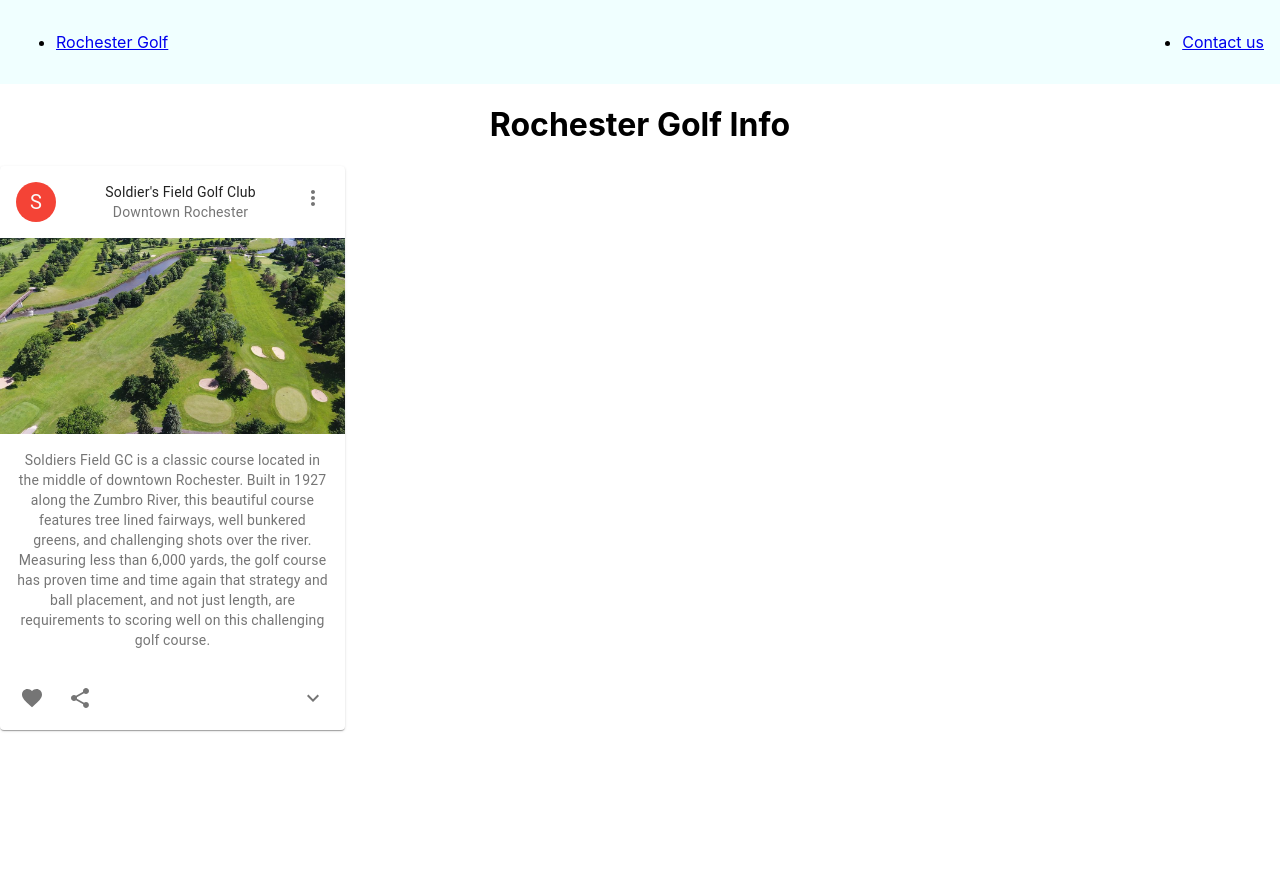
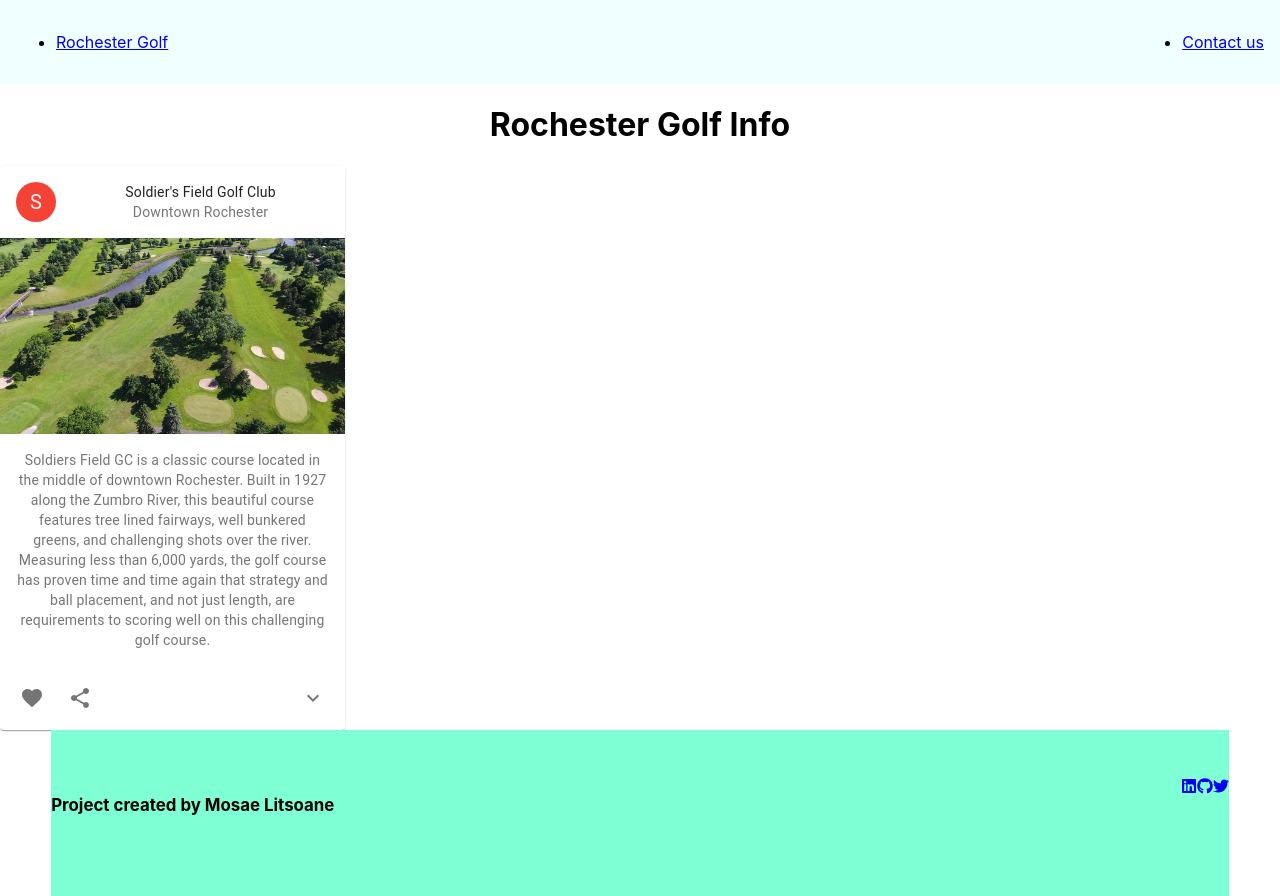
Before and after one commit to Mosae/rochester-golf, a React (Create React App) app: page / in a window 1280 px wide. Before the commit the page ends 800 px from the top, so only its background shows below. Built offline with nearby package versions, Linux system fonts and the light colour scheme.

Commit message:
Added footer and icons

```diff
--- a/package.json
+++ b/package.json
@@ -16,6 +16,7 @@
     "@types/react-router": "^5.1.12",
     "react": "^17.0.1",
     "react-dom": "^17.0.1",
+    "react-icons": "^4.2.0",
     "react-scripts": "4.0.3",
     "typescript": "^4.1.2",
     "web-vitals": "^1.0.1"
--- a/src/components/cards/card.tsx
+++ b/src/components/cards/card.tsx
@@ -58,11 +58,11 @@
 						S
 					</Avatar>
 				}
-				action={
-					<IconButton aria-label="settings">
-						<MoreVertIcon />
-					</IconButton>
-				}
+				// action={
+				// 	<IconButton aria-label="settings">
+				// 		<MoreVertIcon />
+				// 	</IconButton>
+				// }
 				title="Soldier's Field Golf Club"
 				subheader="Downtown Rochester"
 			/>
--- /dev/null
+++ b/src/components/footer/Footer.tsx
@@ -0,0 +1,38 @@
+import React from 'react';
+import './footer.css';
+import { FaGithub } from 'react-icons/fa';
+import { FaTwitter } from 'react-icons/fa';
+import { FaLinkedin } from 'react-icons/fa';
+
+function footer() {
+	return (
+		<footer className="footer">
+			<div className="made__by">
+				<h3>Project created by Mosae Litsoane</h3>
+			</div>
+
+			<nav>
+				<a
+					href="https://www.linkedin.com/in/mosae-litsoane/"
+					target="_blank"
+					rel="noopener noreferrer">
+					<FaLinkedin />
+				</a>
+				<a
+					href="https://github.com/Mosae"
+					target="_blank"
+					rel="noopener noreferrer">
+					<FaGithub />
+				</a>
+				<a
+					href="https://twitter.com/Mosae_Litsoane"
+					target="_blank"
+					rel="noopener noreferrer">
+					<FaTwitter />
+				</a>
+			</nav>
+		</footer>
+	);
+}
+
+export default footer;
--- /dev/null
+++ b/src/components/footer/footer.css
@@ -0,0 +1,12 @@
+.footer {
+	display: flex;
+	justify-content: space-between;
+	background-color: aquamarine;
+	width: 92%;
+	margin: 0 auto;
+	padding: 3rem 0rem 4rem;
+}
+.made__by {
+	font-weight: 300;
+	font-size: 0.9rem;
+}
--- a/src/main.tsx
+++ b/src/main.tsx
@@ -2,6 +2,7 @@
 import Navbar from './components/navbar/navbar';
 import Header from './components/header/header';
 import Cards from './components/cards/card';
+import Ft from './components/footer/Footer';
 
 function main() {
 	return (
@@ -9,6 +10,7 @@
 			<Navbar />
 			<Header />
 			<Cards />
+			<Ft />
 		</div>
 	);
 }
```
Also changed, not shown: 1 other file (tests, documents, lock files or other folders).
